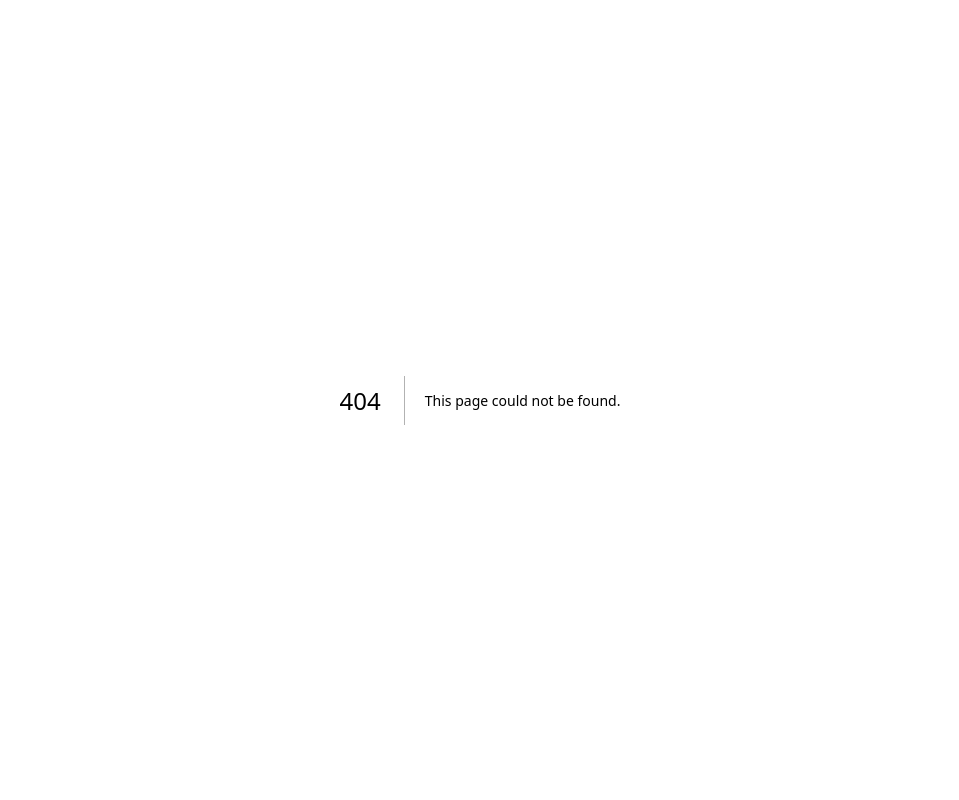
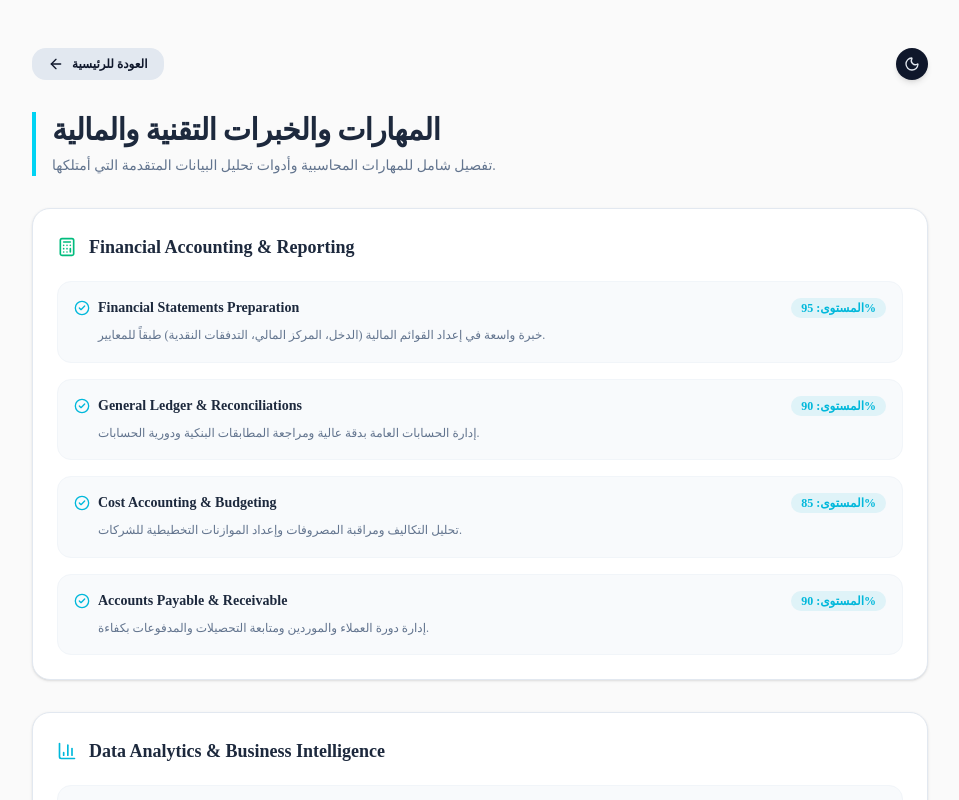
Before and after one commit to abdulrahmanmohamed306/my-portfolio, a Next.js app: page /skills in a window 1280 px wide. Before the commit this address had no page. Shown: the top 800 px of the page, without its empty margins (160-1119 px from the left). Built offline with nearby package versions, Linux system fonts and the light colour scheme.

Commit message:
Add dedicated skills page with comments and levels

```diff
--- a/app/page.tsx
+++ b/app/page.tsx
@@ -224,7 +224,7 @@ export default function PortfolioHome() {
 
           <nav className="flex items-center gap-6 text-xs font-semibold text-slate-700 dark:text-slate-300">
             <Link href="/about" className="hover:text-cyan-600 transition">About</Link>
-            <a href="#skills" className="hover:text-cyan-600 transition">Skills</a>
+            <Link href="/skills" className="hover:text-cyan-600 transition">Skills</Link>
             <a href="#projects" className="hover:text-cyan-600 transition">Projects</a>
             <a href="#contact" className="hover:text-cyan-600 transition">Contact</a>
 
--- /dev/null
+++ b/app/skills/page.tsx
@@ -0,0 +1,114 @@
+'use client';
+
+import React, { useState } from 'react';
+import Link from 'next/link';
+import { ArrowLeft, Calculator, BarChart3, Globe, CheckCircle2, Moon, Sun } from 'lucide-react';
+
+export default function SkillsPage() {
+  const [isDark, setIsDark] = useState(false);
+
+  const skillsData = [
+    {
+      category: "Financial Accounting & Reporting",
+      icon: <Calculator className="w-5 h-5 text-emerald-500" />,
+      skills: [
+        { name: "Financial Statements Preparation", level: "95%", comment: "خبرة واسعة في إعداد القوائم المالية (الدخل، المركز المالي، التدفقات النقدية) طبقاً للمعايير." },
+        { name: "General Ledger & Reconciliations", level: "90%", comment: "إدارة الحسابات العامة بدقة عالية ومراجعة المطابقات البنكية ودورية الحسابات." },
+        { name: "Cost Accounting & Budgeting", level: "85%", comment: "تحليل التكاليف ومراقبة المصروفات وإعداد الموازنات التخطيطية للشركات." },
+        { name: "Accounts Payable & Receivable", level: "90%", comment: "إدارة دورة العملاء والموردين ومتابعة التحصيلات والمدفوعات بكفاءة." }
+      ]
+    },
+    {
+      category: "Data Analytics & Business Intelligence",
+      icon: <BarChart3 className="w-5 h-5 text-cyan-500" />,
+      skills: [
+        { name: "Python (Pandas, NumPy, Seaborn)", level: "85%", comment: "استخدام بايثون في تنظيف البيانات وتحليلها واستخراج رؤى الأداء المالي والتجاري." },
+        { name: "SQL Server", level: "85%", comment: "كتابة استعلامات متقدمة، وربط الجداول (Joins)، وإدارة القواعد لاستخراج البيانات بدقة." },
+        { name: "Power BI & Tableau", level: "80%", comment: "تصميم لوحات تحكم تفاعلية (Dashboards) لعرض مؤشرات الأداء الرئيسية (KPIs)." },
+        { name: "Advanced Excel", level: "95%", comment: "احتراف الجداول المحورية، المعادلات المتقدمة، وPower Query للنمذجة المالية." }
+      ]
+    },
+    {
+      category: "Core Competencies & Tools",
+      icon: <Globe className="w-5 h-5 text-amber-500" />,
+      skills: [
+        { name: "Exploratory Data Analysis (EDA)", level: "90%", comment: "تحليل استكشافي للبيانات لمعالجة القيم الشاذة وفهم السلوكيات الشرائية والتجارية." },
+        { name: "Financial Modeling", level: "88%", comment: "بناء نماذج مالية لتقييم الأداء والتنبؤ بالإيرادات واتخاذ القرارات الإدارية." },
+        { name: "Git & GitHub", level: "85%", comment: "إدارة النسخ الاحتياطية للمشاريع ورفع الأكواد وتوثيقها بشكل احترافي." }
+      ]
+    }
+  ];
+
+  return (
+    <div className={`min-h-screen font-sans p-6 md:p-12 transition-colors duration-300 ${
+      isDark ? 'bg-[#0b0f19] text-slate-200' : 'bg-[#fafafa] text-slate-800'
+    }`}>
+      <div className="max-w-4xl mx-auto space-y-8">
+
+        {/* Header with Back Button and Theme Toggle */}
+        <div className="flex items-center justify-between">
+          <Link
+            href="/"
+            className={`inline-flex items-center gap-2 text-xs font-bold px-4 py-2 rounded-xl transition ${
+              isDark ? 'bg-slate-800 text-cyan-400 hover:bg-slate-700' : 'bg-slate-200 text-slate-900 hover:bg-slate-300'
+            }`}
+          >
+            <ArrowLeft className="w-4 h-4" />
+            <span>العودة للرئيسية</span>
+          </Link>
+
+          <button
+            onClick={() => setIsDark(!isDark)}
+            className="p-2 rounded-full bg-slate-900 text-amber-400 hover:bg-slate-800 transition shadow-md"
+          >
+            {isDark ? <Sun className="w-4 h-4" /> : <Moon className="w-4 h-4 text-slate-200" />}
+          </button>
+        </div>
+
+        {/* Page Title */}
+        <div className="space-y-2 border-l-4 border-cyan-400 pl-4">
+          <h1 className="text-3xl font-extrabold tracking-tight">المهارات والخبرات التقنية والمالية</h1>
+          <p className="text-sm text-slate-500 dark:text-slate-400">
+            تفصيل شامل للمهارات المحاسبية وأدوات تحليل البيانات المتقدمة التي أمتلكها.
+          </p>
+        </div>
+
+        {/* Skills List */}
+        <div className="space-y-8">
+          {skillsData.map((section, idx) => (
+            <div key={idx} className={`p-6 rounded-2xl border shadow-sm space-y-5 ${
+              isDark ? 'bg-slate-900 border-slate-800' : 'bg-white border-slate-200'
+            }`}>
+              <div className="flex items-center gap-3">
+                {section.icon}
+                <h2 className="text-lg font-bold">{section.category}</h2>
+              </div>
+
+              <div className="space-y-4">
+                {section.skills.map((skill, sIdx) => (
+                  <div key={sIdx} className={`p-4 rounded-xl border transition ${
+                    isDark ? 'bg-slate-950/50 border-slate-800/60' : 'bg-slate-50 border-slate-100'
+                  }`}>
+                    <div className="flex flex-col sm:flex-row sm:items-center justify-between gap-2 mb-2">
+                      <div className="flex items-center gap-2">
+                        <CheckCircle2 className="w-4 h-4 text-cyan-500 flex-shrink-0" />
+                        <span className="font-bold text-sm">{skill.name}</span>
+                      </div>
+                      <span className="text-xs font-semibold px-2.5 py-0.5 rounded-full bg-cyan-500/10 text-cyan-500 w-fit">
+                        المستوى: {skill.level}
+                      </span>
+                    </div>
+                    <p className="text-xs text-slate-500 dark:text-slate-400 pl-6 leading-relaxed">
+                      {skill.comment}
+                    </p>
+                  </div>
+                ))}
+              </div>
+            </div>
+          ))}
+        </div>
+
+      </div>
+    </div>
+  );
+}
```
